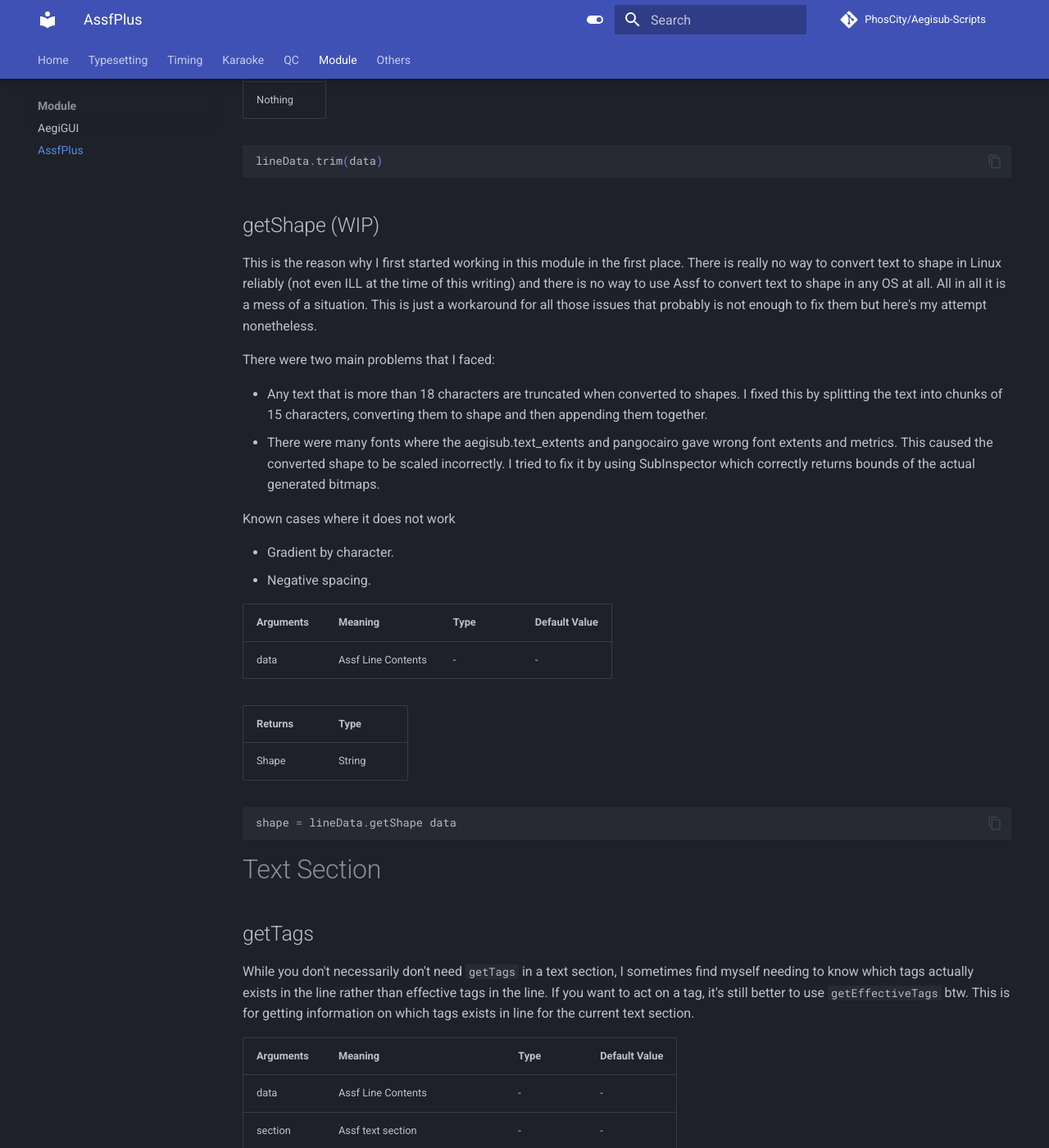
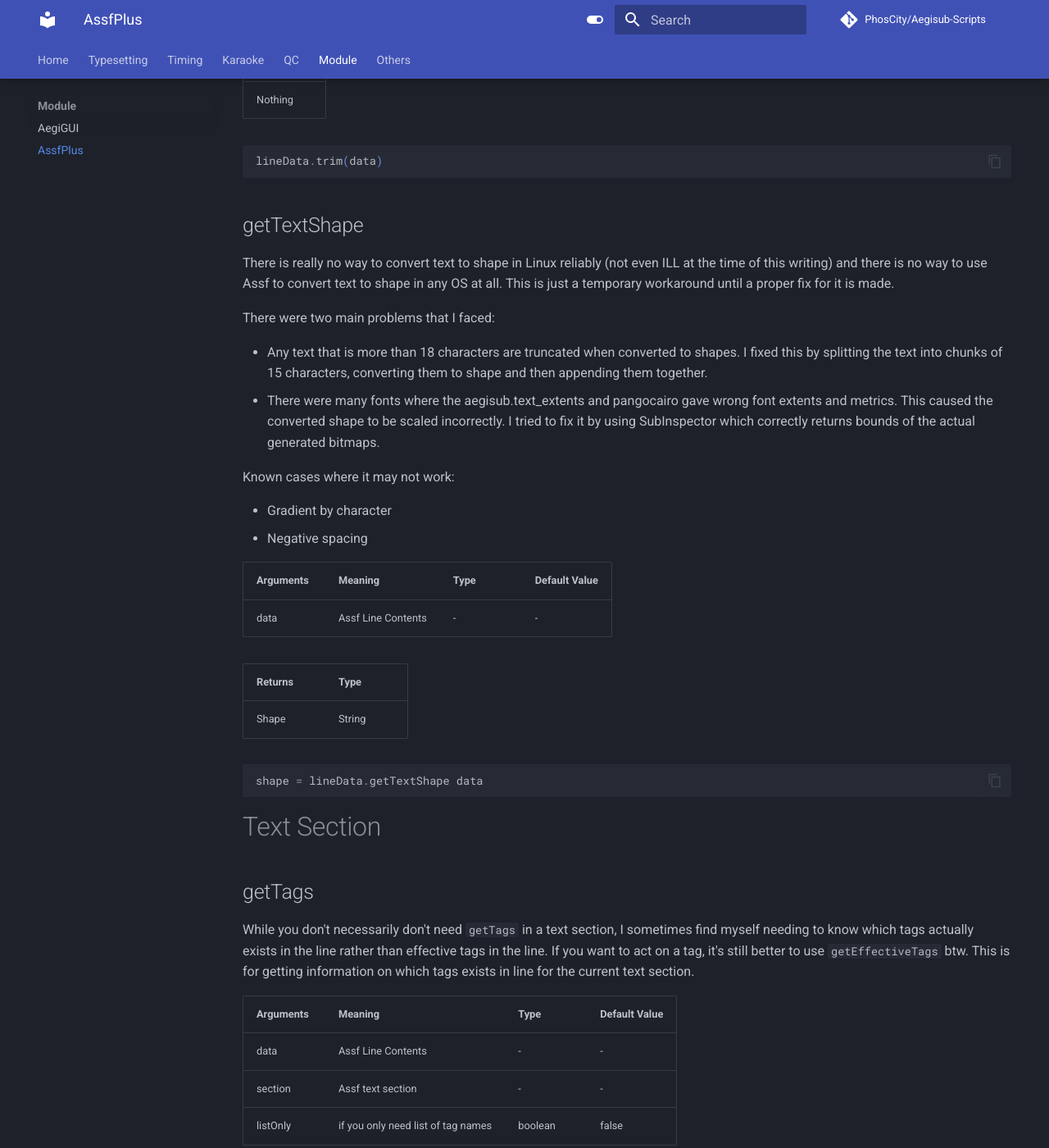
Before and after one commit to PhosCity/Aegisub-Scripts, an MkDocs documentation site: the page built from docs/AssfPlus.md, in a window 1280 px wide and 1400 px high, scrolled down 2259 px. Shown: the whole window at 82% size. Built offline with MkDocs 1.6.1 and Material for MkDocs 9.7.7, drawn with Linux system fonts in a browser that asks for light colours; comment, search, counter and statistics services are not loaded; some of the changed text lies outside the part shown.

Commit message:
[AssfPlus] text to shape

````diff
--- a/docs/AssfPlus.md
+++ b/docs/AssfPlus.md
@@ -1,4 +1,4 @@
-<font color="red">**Not Available in Dependency Control**</font>
+<font color="green">**Available in Dependency Control**</font>
 
 [Link to script](https://github.com/PhosCity/Aegisub-Scripts/blob/main/modules/phos/AssfPlus.moon)
 
@@ -89,23 +89,21 @@ breaks. These spaces can mess up calculation of text extents.
 lineData.trim(data)
 ```
 
-## getShape (WIP)
+## getTextShape
 
-This is the reason why I first started working in this module in the first place.
 There is really no way to convert text to shape in Linux reliably (not even ILL at the time of this writing)
 and there is no way to use Assf to convert text to shape in any OS at all.
-All in all it is a mess of a situation. This is just a workaround for all those issues that
-probably is not enough to fix them but here's my attempt nonetheless.
+This is just a temporary workaround until a proper fix for it is made.
 
 There were two main problems that I faced:
 
 - Any text that is more than 18 characters are truncated when converted to shapes. I fixed this by splitting the text into chunks of 15 characters, converting them to shape and then appending them together.
 - There were many fonts where the aegisub.text_extents and pangocairo gave wrong font extents and metrics. This caused the converted shape to be scaled incorrectly. I tried to fix it by using SubInspector which correctly returns bounds of the actual generated bitmaps.
 
-Known cases where it does not work
+Known cases where it may not work:
 
-- Gradient by character.
-- Negative spacing.
+- Gradient by character
+- Negative spacing
 
 | Arguments | Meaning            | Type | Default Value |
 | --------- | ------------------ | ---- | ------------- |
@@ -116,7 +114,7 @@ Known cases where it does not work
 | Shape   | String |
 
 ```moon
-shape = lineData.getShape data
+shape = lineData.getTextShape data
 ```
 
 # Text Section
````
Also changed, not shown: 2 other files.
